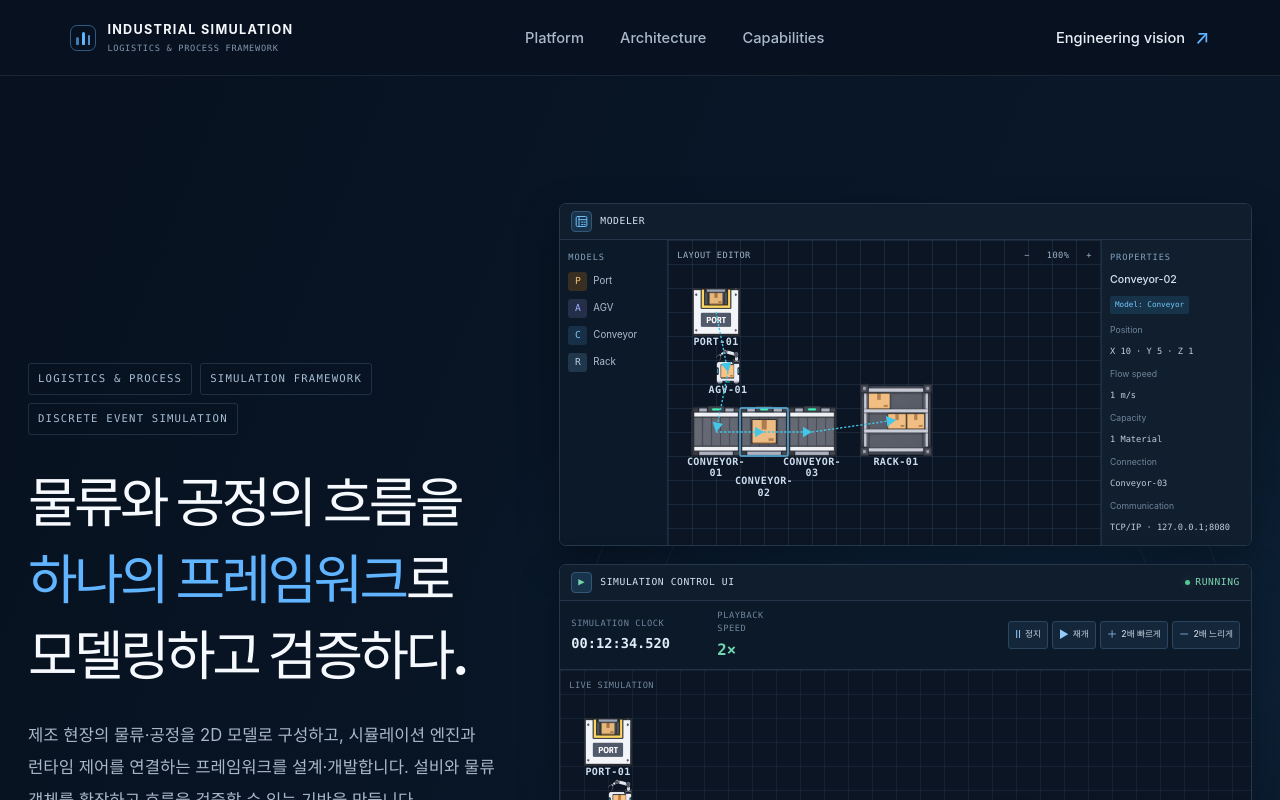
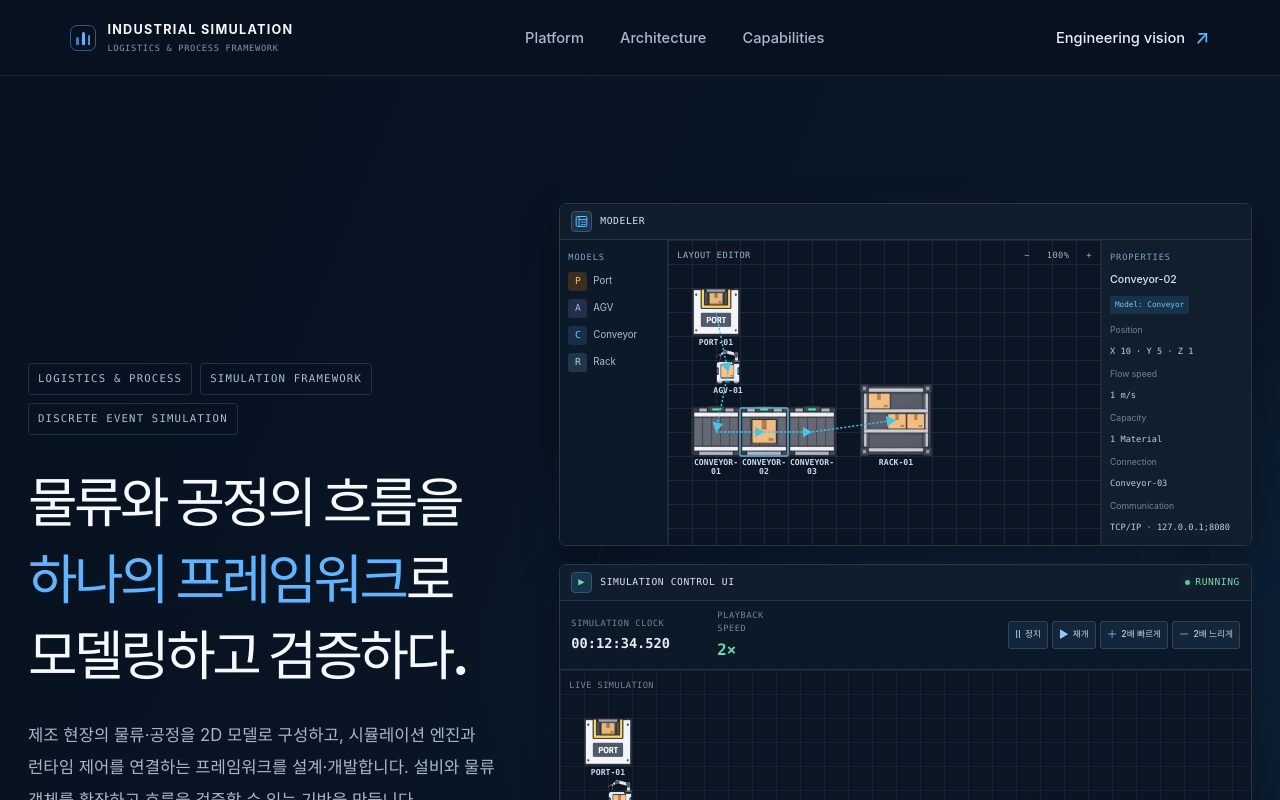
Before and after one commit to kkh3868/My_Portfolio, a React (Vite) app: page / in a window 1280 px wide. Shown: the top 800 px of the page. Built offline with nearby package versions, Linux system fonts and the light colour scheme.

Commit message:
[Fix] 오브젝트 라벨 마무리

```diff
--- a/src/App.css
+++ b/src/App.css
@@ -2490,7 +2490,7 @@
   font-family: var(--mono);
   font-size: 14px;
   font-weight: 600;
-  letter-spacing: 0.04em;
+  letter-spacing: 0;
 }
 
 .diagram-object-label text {
--- a/src/components/SimulationPreview.tsx
+++ b/src/components/SimulationPreview.tsx
@@ -226,8 +226,6 @@ function LayoutDiagram({ idPrefix }: LayoutDiagramProps) {
   const portLabelY = port.border.y + port.border.height + labelOffsetY
   const agvLabelY = agv.border.y + agv.border.height + labelOffsetY
   const conveyorLabelY = conveyors[0].border.y + conveyors[0].border.height + labelOffsetY
-  const conveyorMiddleLabelY =
-    conveyors[1].border.y + conveyors[1].border.height + unitSize * 1.18
   const rackLabelY = rack.border.y + rack.border.height + labelOffsetY
 
   useEffect(() => {
@@ -302,14 +300,14 @@ function LayoutDiagram({ idPrefix }: LayoutDiagramProps) {
         <rect className="diagram-conveyor__selection" x={conveyors[1].border.x} y={conveyors[1].border.y} width={conveyors[1].border.width} height={conveyors[1].border.height} rx="3" />
       </g>
       <image href={rack.href} x={rack.x} y={rack.y} width={rack.width} height={rack.height} preserveAspectRatio="none" />
-      <g className="diagram-object-label" style={{ fontSize: unitSize * 0.42 }}>
+      <g className="diagram-object-label" style={{ fontSize: unitSize * 0.34 }}>
         <text x={portCenter.x} y={portLabelY} textAnchor="middle">PORT-01</text>
         <text x={agvCenter.x} y={agvLabelY} textAnchor="middle">AGV-01</text>
         {conveyorCenters.map((center, index) => (
           <text
             key={`conveyor-label-${index}`}
             x={center.x}
-            y={index === 1 ? conveyorMiddleLabelY : conveyorLabelY}
+            y={conveyorLabelY}
             textAnchor="middle"
           >
             <tspan x={center.x}>CONVEYOR-</tspan>
```
